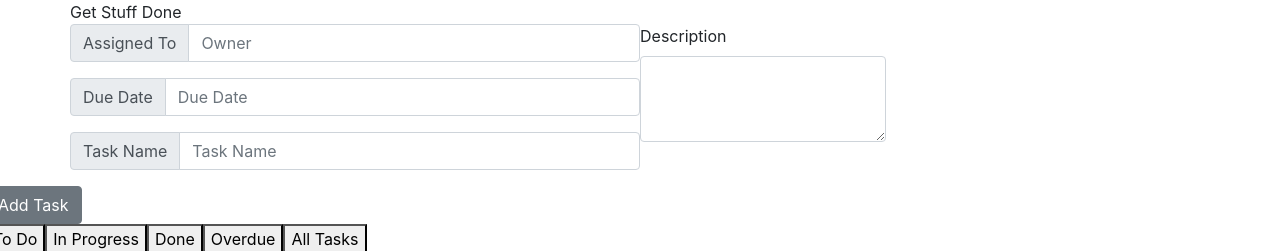
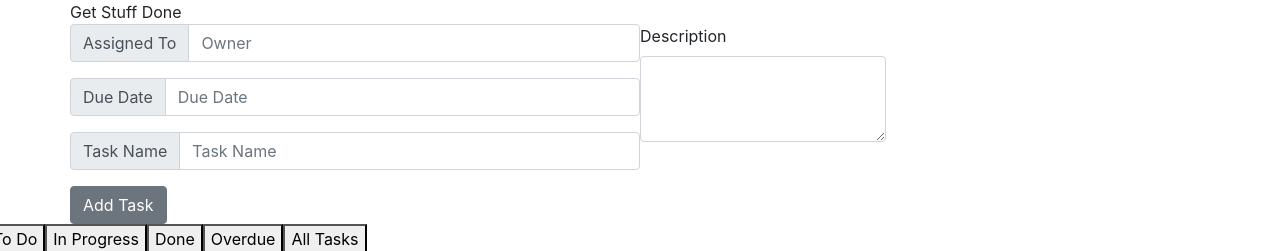
Before and after one commit to cristianboise/get-stuff-done-app, a plain HTML site: page index.html in a window 1280 px wide. Shown: the top 251 px of the page. Drawn offline with nearby package versions, Linux system fonts and the light colour scheme.

Commit message:
Moved submit button to the form element

```diff
--- a/index.html
+++ b/index.html
@@ -48,9 +48,10 @@
                         </div>
                     </div>
                 </div>
+                <div class="row"><button type="Submit" class="btn btn-secondary">Add Task</button></div>
             </form>
         </div>
-            <div class="row"><button type="button" class="btn btn-secondary">Add Task</button></div>
+
             <div class="row">
                 <button type="button" class="button">To Do</button>
                 <button type="button" class="button">In Progress</button>
```
